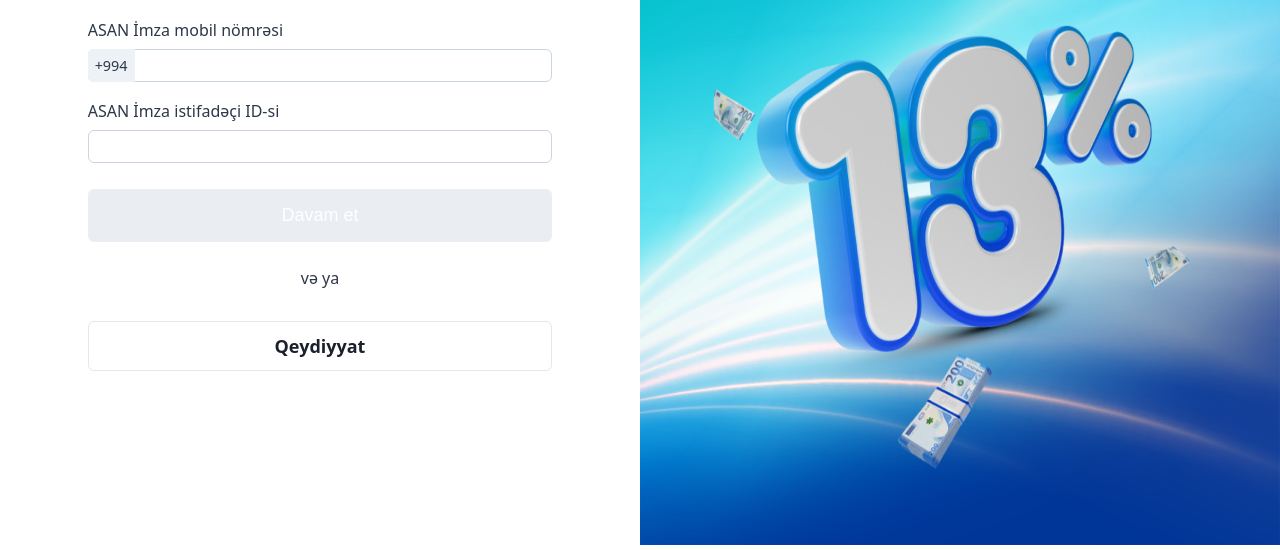
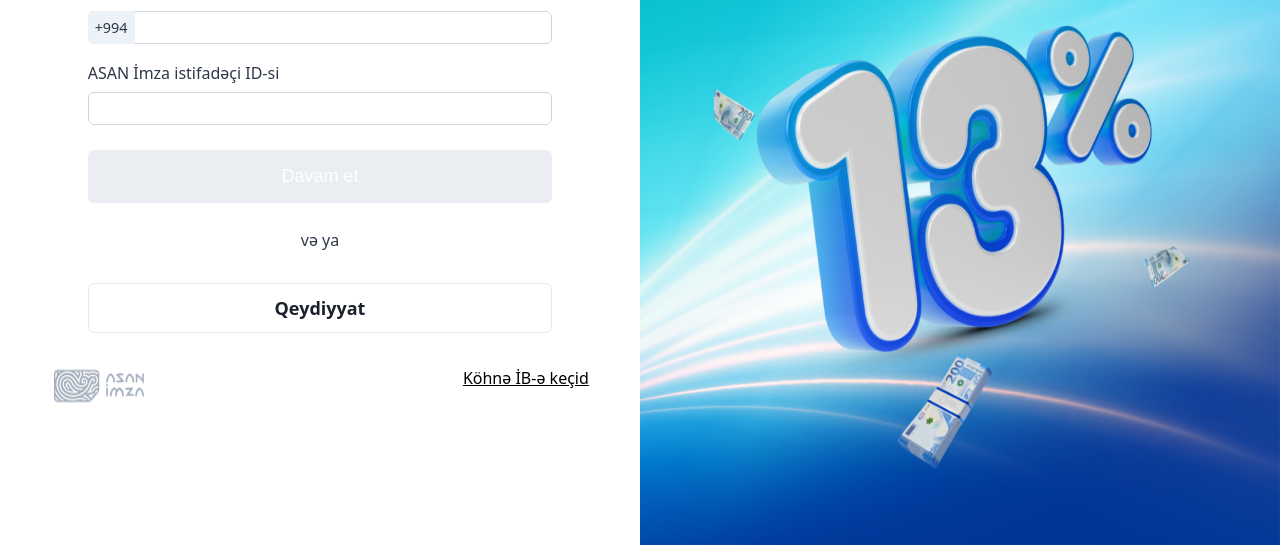
Before and after one commit to magaNasib/AbbTech, a plain HTML site: page abbLogin-float/index.html in a window 1280 px wide. Shown: the part 255-805 px from the top of the page. Drawn offline with Linux system fonts and the light colour scheme.

Commit message:
footer added

```diff
--- a/abbLogin-float/css/style.css
+++ b/abbLogin-float/css/style.css
@@ -84,14 +84,14 @@ a {
     padding-left: 3rem;
 }
 .left {
-    padding: 1.6rem;
+    padding:1rem 1.6rem;
 }
 
 .form {
     width: 80%;
     margin: 0 auto;
     position: relative;
-    top: 10%;
+    top: 6%;
 }
 
 .links {
@@ -159,3 +159,12 @@ a.signup {
     font-weight: 600;
     line-height: 1.75rem;
 }
+.footer{
+    display: flex;
+    justify-content: space-between;
+    margin-top: 1rem;
+    padding: 1rem 1.6rem;
+}
+.underline{
+    text-decoration: underline;
+}
--- a/abbLogin-float/index.html
+++ b/abbLogin-float/index.html
@@ -61,6 +61,19 @@
                     </div>
                 </form>
             </div>
+            <div class="clearFix"></div>
+            <div class="footer">
+                <div>
+                    <a href="#">
+                        <img src="assets/Frame 7508.png" alt="">
+                    </a>
+                </div>
+                <div>
+                    <a href="#" class="underline">
+                        Köhnə İB-ə keçid
+                    </a>
+                </div>
+            </div>
         </div>
         <div class="right float-left w-50 h-100">
             <img src="assets/image 1.png" alt="">
```
